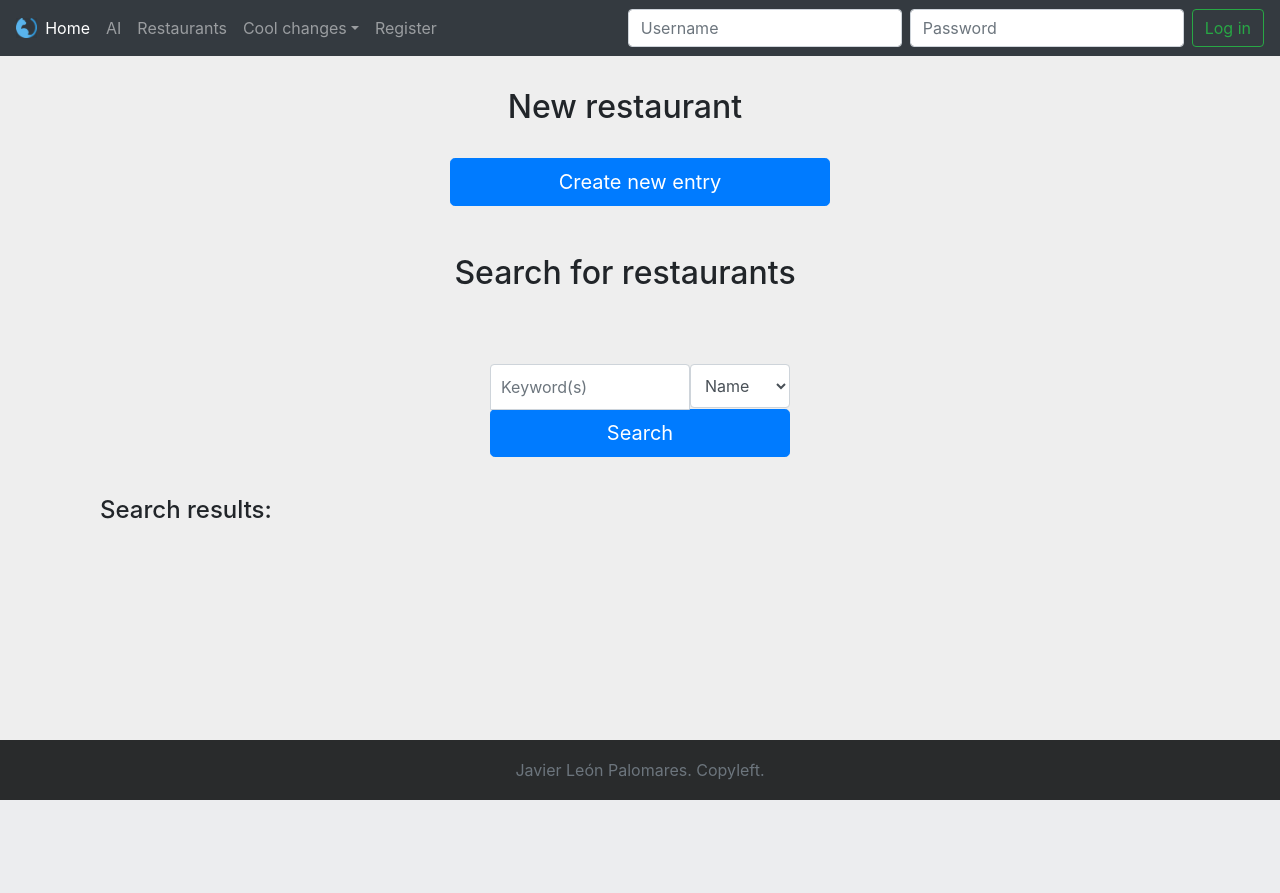
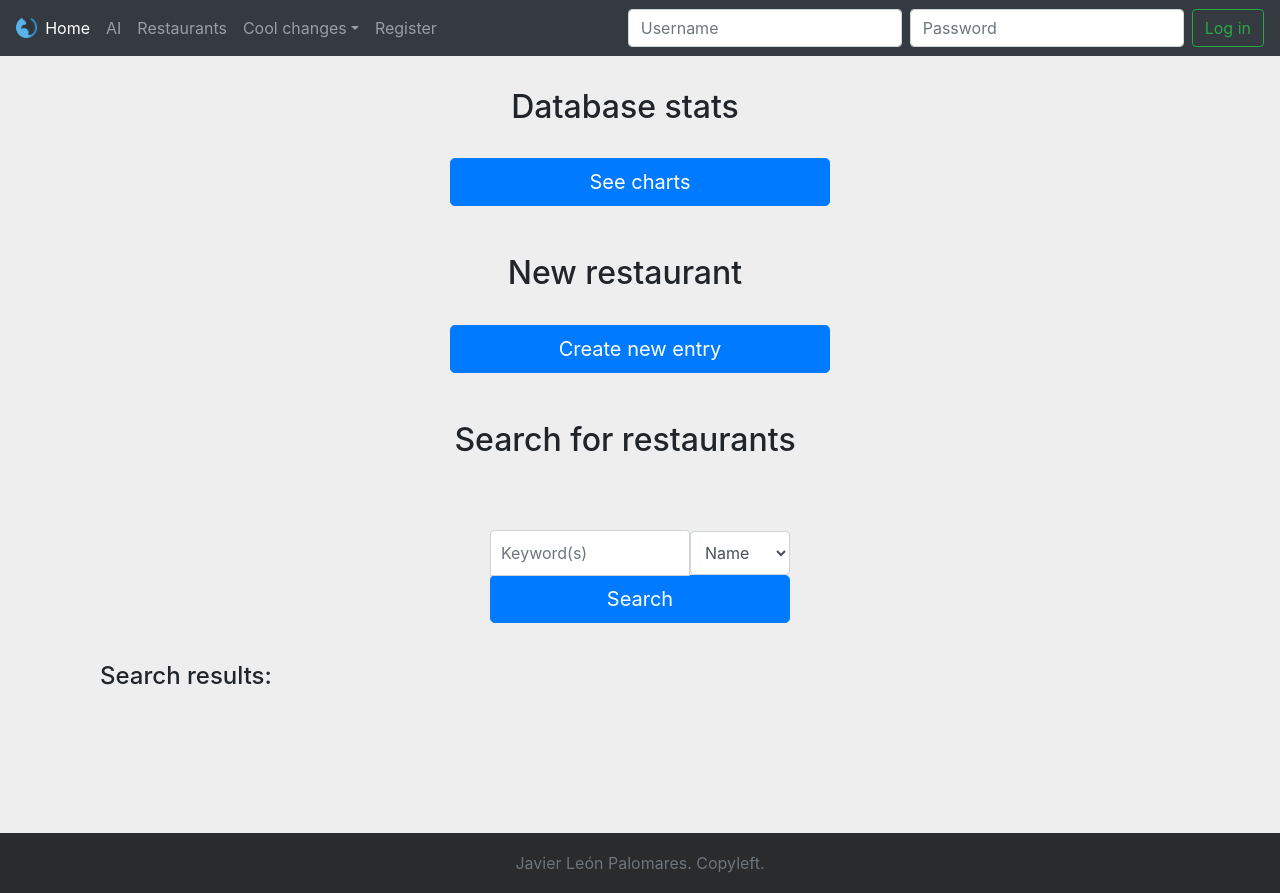
Before and after one commit to jleon95/UGR_DAI, a Django app: page /restaurantes/restaurant_search/ in a window 1280 px wide. Before the commit the page ends 800 px from the top, so only its background shows below. Run offline with Django 3.2, Linux system fonts and the light colour scheme; some libraries are stand-ins or nearby versions.

Commit message:
Finished P9

```diff
--- a/P9/DAI/restaurantes/urls.py
+++ b/P9/DAI/restaurantes/urls.py
@@ -6,8 +6,10 @@ urlpatterns = [
   url(r'^$', views.index, name='index'),
   url(r'^ai/$', views.ai, name='ai'),
   url(r'^restaurant_search/$', views.restaurant_search, name='restaurant_search'),
+  url(r'^restaurant_charts/$', views.restaurant_charts, name='restaurant_charts'),
   url(r'^get_page/$', views.get_page, name='get_page'),
   url(r'^get_number_of_pages/$', views.get_number_of_pages, name='get_number_of_pages'),
+  url(r'^get_cuisine_stats/$', views.get_cuisine_stats, name='get_cuisine_stats'),
   url(r'^profile/$', views.profile, name='profile'),
   url(r'^change_info/$', views.change_info, name='change_info'),
   url(r'^add_restaurant/$', views.add_restaurant, name='add_restaurant'),
--- a/P9/DAI/restaurantes/views.py
+++ b/P9/DAI/restaurantes/views.py
@@ -151,6 +151,10 @@ def restaurant_search(request):
     context = {}
     return render(request,'restaurant_search.html',context)
 
+def restaurant_charts(request):
+    context = {}
+    return render(request,'restaurant_charts.html',context)
+
 def get_page(request):
     parameters = request.GET
     field = parameters['field']
@@ -169,3 +173,10 @@ def get_number_of_pages(request):
     keywords = url.parse.unquote_plus(keywords)
     number = collection.count({field: keywords})
     return HttpResponse(str(number))
+
+def get_cuisine_stats(request):
+    pairs = []
+    types = sorted(collection.distinct("cuisine"))
+    for t in types:
+        pairs.append([t,collection.find({"cuisine": t}).count()])
+    return HttpResponse(json.dumps(pairs,ensure_ascii=False))
--- a/P9/DAI/templates/restaurant_search.html
+++ b/P9/DAI/templates/restaurant_search.html
@@ -106,6 +106,18 @@
 {% block content %}
   <div class="row col-12">
     <div class="col-md-4"></div>
+    <h2 class="col-md-4 title">Database stats</h2>
+    <div class="col-md-4"></div>
+  </div>
+  <br/>
+  <div class="row">
+    <div class="col-md-4"></div>
+    <a href="/restaurantes/restaurant_charts" class="btn btn-lg btn-primary btn-block col-md-4 col-4" role="button">See charts</a>
+    <div class="col-md-4"></div>
+  </div>
+
+  <div class="row col-12">
+    <div class="col-md-4"></div>
     <h2 class="col-md-4 title">New restaurant</h2>
     <div class="col-md-4"></div>
   </div>
```
Also changed, not shown: P9/DAI/templates/edit_restaurant.html (+4 -4 lines), P9/DAI/templates/restaurant_charts.html (added, +64 -0 lines).
